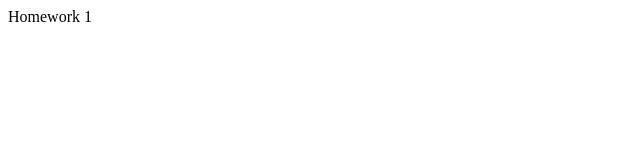
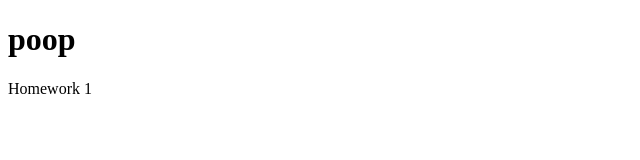
Before and after one commit to crtdebian/.github.io, a plain HTML site: page homeworks/hw1/index.html in a window 1280 px wide. Shown: the whole page, without its empty margins (0-640 px from the left). Drawn offline with Linux system fonts and the light colour scheme.

Commit message:
added poop

```diff
--- a/homeworks/hw1/index.html
+++ b/homeworks/hw1/index.html
@@ -1,6 +1,7 @@
 <!DOCTYPE html>
 <html>
     <body>
+        <h1> poop</h1>
         Homework 1
     </body>
 </html>
```
